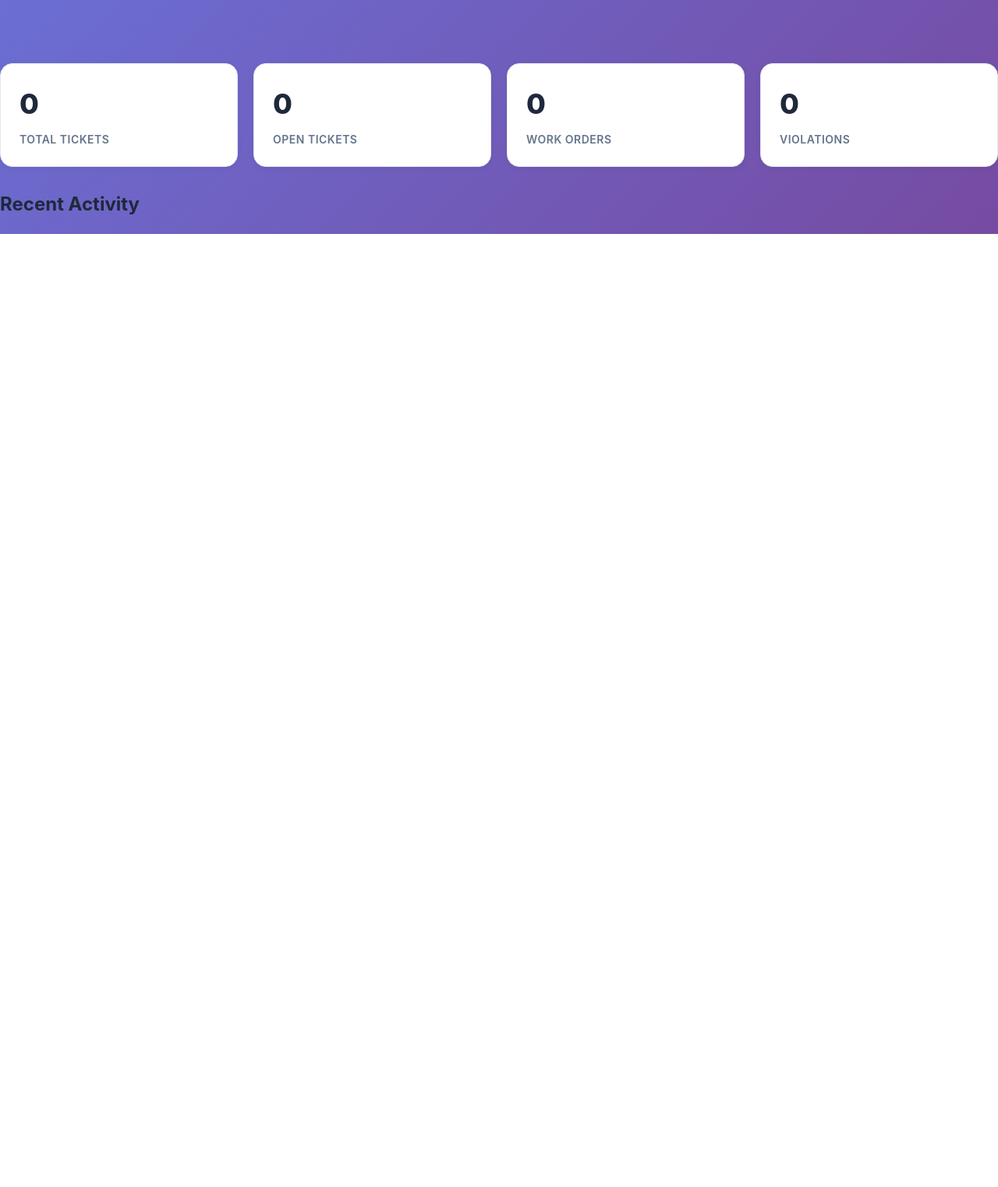
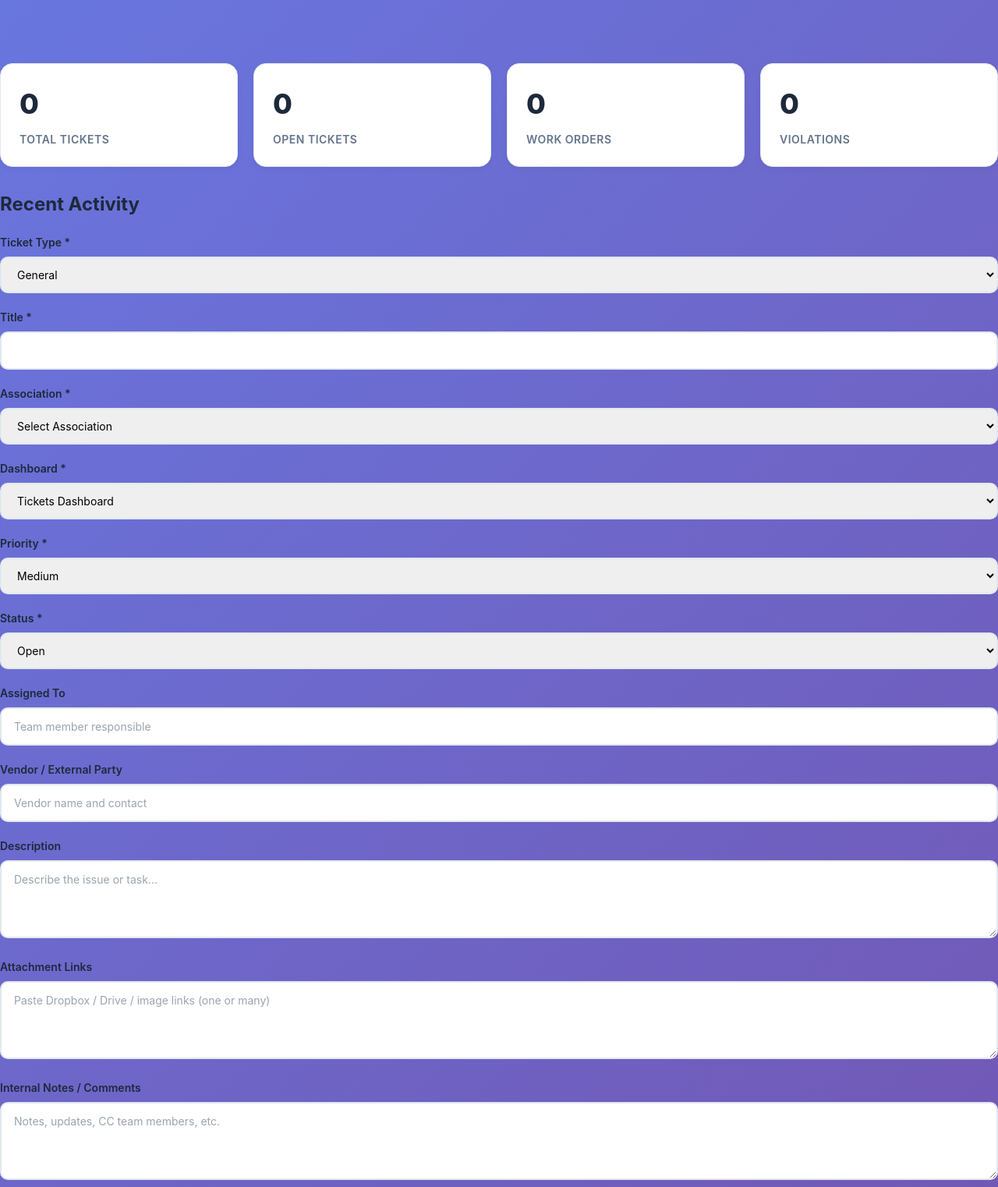
Before and after one commit to Ryuko2/registration-forms-, a plain HTML site: page index.html in a window 1280 px wide. Shown: the part 719-2241 px from the top of the page at 78% size. Before the commit the page ends 1019 px from the top, so only its background shows below. Drawn offline with nearby package versions, Linux system fonts and the light colour scheme; no server answers.

Commit message:
Update index.html

```diff
--- a/index.html
+++ b/index.html
@@ -907,17 +907,16 @@
     <!-- Mobile Overlay -->
     <div class="mobile-overlay" id="mobileOverlay"></div>
 
-    <!-- Ticket Modal -->
-    <div id="ticketModal" class="modal">
-        <div class="modal-content">
-            <div class="modal-header">
-                <h2 class="modal-title">New Ticket</h2>
-                <button class="modal-close" onclick="closeModal('ticketModal')">
-                    <i class="fas fa-times"></i>
-                </button>
+  <form id="ticketForm">
+    <div class="form-group">
+        <label class="form-label">Ticket Type *</label>
+        <select class="form-select" name="ticketType" required>
+            <option value="general" selected>General</option>
+            <option value="violation">Violation</option>
+            <option value="workorder">Work Order</option>
+        </select>
     </div>
-            <div class="modal-body">
-                <form id="ticketForm">
+
     <div class="form-group">
         <label class="form-label">Title *</label>
         <input type="text" class="form-input" name="title" required>
@@ -931,11 +930,21 @@
     </div>
 
     <div class="form-group">
+        <label class="form-label">Dashboard *</label>
+        <select class="form-select" name="dashboard" required>
+            <option value="tickets" selected>Tickets Dashboard</option>
+            <option value="workorders">Work Orders Dashboard</option>
+            <option value="violations">Violations Dashboard</option>
+        </select>
+    </div>
+
+    <div class="form-group">
         <label class="form-label">Priority *</label>
         <select class="form-select" name="priority" required>
             <option value="low">Low</option>
             <option value="medium" selected>Medium</option>
             <option value="high">High</option>
+            <option value="urgent">Urgent</option>
         </select>
     </div>
 
@@ -945,14 +954,36 @@
             <option value="open" selected>Open</option>
             <option value="in-progress">In Progress</option>
             <option value="completed">Completed</option>
+            <option value="closed">Closed</option>
         </select>
     </div>
 
     <div class="form-group">
+        <label class="form-label">Assigned To</label>
+        <input type="text" class="form-input" name="assignedTo" placeholder="Team member responsible">
+    </div>
+
+    <div class="form-group">
+        <label class="form-label">Vendor / External Party</label>
+        <input type="text" class="form-input" name="vendor" placeholder="Vendor name and contact">
+    </div>
+
+    <div class="form-group">
         <label class="form-label">Description</label>
-                        <textarea class="form-textarea" name="description" placeholder="Describe the issue or request..."></textarea>
+        <textarea class="form-textarea" name="description" placeholder="Describe the issue or task..."></textarea>
+    </div>
+
+    <div class="form-group">
+        <label class="form-label">Attachment Links</label>
+        <textarea class="form-textarea" name="attachments" placeholder="Paste Dropbox / Drive / image links (one or many)"></textarea>
+    </div>
+
+    <div class="form-group">
+        <label class="form-label">Internal Notes / Comments</label>
+        <textarea class="form-textarea" name="internalNotes" placeholder="Notes, updates, CC team members, etc."></textarea>
     </div>
 </form>
+
             </div>
             <div class="modal-footer">
                 <button class="secondary-btn" onclick="closeModal('ticketModal')">Cancel</button>
@@ -1004,10 +1035,31 @@
     </div>
 
     <div class="form-group">
+        <label class="form-label">Assigned To</label>
+        <input type="text" class="form-input" name="assignedTo" placeholder="Team member responsible">
+    </div>
+
+    <div class="form-group">
+        <label class="form-label">Vendor / External Party</label>
+        <input type="text" class="form-input" name="vendor" placeholder="Vendor name and contact">
+    </div>
+
+    <div class="form-group">
         <label class="form-label">Description</label>
         <textarea class="form-textarea" name="description" placeholder="Describe the work needed..."></textarea>
     </div>
+
+    <div class="form-group">
+        <label class="form-label">Attachment Links</label>
+        <textarea class="form-textarea" name="attachments" placeholder="Photos, proposals, invoices, etc."></textarea>
+    </div>
+
+    <div class="form-group">
+        <label class="form-label">Internal Notes / Comments</label>
+        <textarea class="form-textarea" name="internalNotes" placeholder="Notes, vendor follow-up, CC team members, etc."></textarea>
+    </div>
 </form>
+
             </div>
             <div class="modal-footer">
                 <button class="secondary-btn" onclick="closeModal('workOrderModal')">Cancel</button>
@@ -1017,15 +1069,6 @@
     </div>
 
     <!-- Violation Modal -->
-    <div id="violationModal" class="modal">
-        <div class="modal-content">
-            <div class="modal-header">
-                <h2 class="modal-title">New Violation</h2>
-                <button class="modal-close" onclick="closeModal('violationModal')">
-                    <i class="fas fa-times"></i>
-                </button>
-            </div>
-            <div class="modal-body">
     <form id="violationForm">
     <div class="form-group">
         <label class="form-label">Homeowner Name *</label>
@@ -1046,7 +1089,12 @@
 
     <div class="form-group">
         <label class="form-label">Violation Type *</label>
-                        <input type="text" class="form-input" name="violationType" required placeholder="e.g., Parking violation, Noise complaint">
+        <input type="text" class="form-input" name="violationType" required placeholder="e.g., Parking, Noise, Architectural change">
+    </div>
+
+    <div class="form-group">
+        <label class="form-label">Rule / Covenant Broken *</label>
+        <input type="text" class="form-input" name="rule" required placeholder="e.g., CC&Rs §4.2 – Parking restrictions">
     </div>
 
     <div class="form-group">
@@ -1063,7 +1111,18 @@
         <label class="form-label">Description</label>
         <textarea class="form-textarea" name="description" placeholder="Describe the violation..."></textarea>
     </div>
+
+    <div class="form-group">
+        <label class="form-label">Attachment Links</label>
+        <textarea class="form-textarea" name="attachments" placeholder="Photos, inspection reports, etc."></textarea>
+    </div>
+
+    <div class="form-group">
+        <label class="form-label">Internal Notes / Comments</label>
+        <textarea class="form-textarea" name="internalNotes" placeholder="Officer notes, board direction, CC team members..."></textarea>
+    </div>
 </form>
+
             </div>
             <div class="modal-footer">
                 <button class="secondary-btn" onclick="closeModal('violationModal')">Cancel</button>
```
Lines whose indentation alone changed are shown as unchanged.
